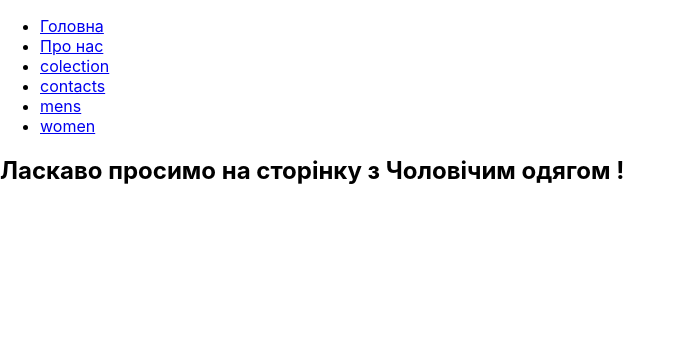
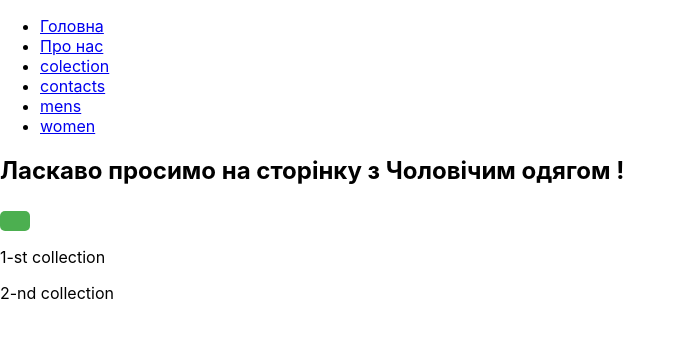
Before and after one commit to StanislavBobrivskyi/E-commerce-product-page, a React (Create React App) app: page /mens in a window 1280 px wide. Shown: the top 338 px of the page, without its empty margins (0-686 px from the left). Built offline with nearby package versions, Linux system fonts and the light colour scheme.

Commit message:
mens component add

```diff
--- a/src/Routs/Mens/Mens.jsx
+++ b/src/Routs/Mens/Mens.jsx
@@ -1,9 +1,11 @@
+import { MensSection } from 'components/Mans/MensSection';
 import React from 'react';
 
 export function Mens() {
   return (
     <div>
       <h2>Ласкаво просимо на сторінку з Чоловічим одягом !</h2>
+      <MensSection />
     </div>
   );
 }
--- /dev/null
+++ b/src/components/Mans/MensSection.jsx
@@ -0,0 +1,12 @@
+import { OrderButton } from 'components/OrderBtn/OrderBtn.styled';
+import React from 'react';
+
+export function MensSection() {
+  return (
+    <>
+      <OrderButton />
+      <p>1-st collection</p>
+      <p>2-nd collection</p>
+    </>
+  );
+}
```
